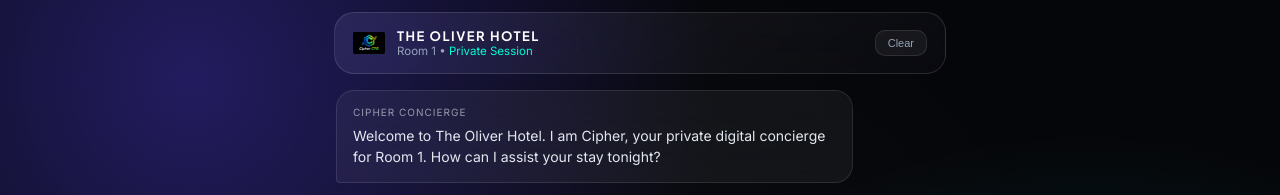
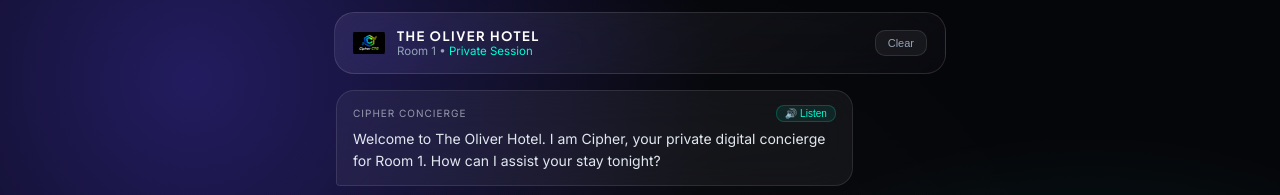
Before and after one commit to jds1985/cipher-concierge, a Next.js app: page /room/1 in a window 1280 px wide. Shown: the top 195 px of the page. Built offline with nearby package versions, Linux system fonts and the light colour scheme.

Commit message:
Update [roomId].js

```diff
--- a/pages/room/[roomId].js
+++ b/pages/room/[roomId].js
@@ -2,11 +2,10 @@
 import { useRouter } from "next/router";
 import { useState, useRef, useEffect } from "react";
 
-// Lightweight renderer: converts **bold** and *italic* into native HTML without external dependencies
+// Lightweight renderer: converts **bold** and *italic* into native HTML
 function FormattedText({ text }) {
   if (!text) return null;
 
-  // Split by bold (**...**) first
   const parts = text.split(/(\*\*[^*]+\*\*)/g);
 
   return (
@@ -20,7 +19,6 @@
           );
         }
 
-        // Handle single *italics*
         const subParts = part.split(/(\*[^*]+\*)/g);
         return subParts.map((sub, sIdx) => {
           if (sub.startsWith("*") && sub.endsWith("*")) {
@@ -51,9 +49,9 @@
   ]);
   const [input, setInput] = useState("");
   const [loading, setLoading] = useState(false);
+  const [speakingIndex, setSpeakingIndex] = useState(null);
   const messagesEndRef = useRef(null);
 
-  // Auto-scroll to bottom of chat
   const scrollToBottom = () => {
     messagesEndRef.current?.scrollIntoView({ behavior: "smooth" });
   };
@@ -62,9 +60,38 @@
     scrollToBottom();
   }, [messages, loading]);
 
+  // Voice output handler using native browser Web Speech API
+  const handleToggleVoice = (text, index) => {
+    if (typeof window === "undefined" || !("speechSynthesis" in window)) return;
+
+    if (speakingIndex === index) {
+      window.speechSynthesis.cancel();
+      setSpeakingIndex(null);
+      return;
+    }
+
+    window.speechSynthesis.cancel();
+    // Clean markdown characters out before speaking aloud
+    const cleanText = text.replace(/[*_#•|-]/g, "").trim();
+    const utterance = new SpeechSynthesisUtterance(cleanText);
+    utterance.rate = 1.0;
+    utterance.pitch = 1.0;
+
+    utterance.onend = () => setSpeakingIndex(null);
+    utterance.onerror = () => setSpeakingIndex(null);
+
+    setSpeakingIndex(index);
+    window.speechSynthesis.speak(utterance);
+  };
+
   const handleSend = async (e) => {
     e.preventDefault();
     if (!input.trim() || loading) return;
+
+    if (typeof window !== "undefined" && "speechSynthesis" in window) {
+      window.speechSynthesis.cancel();
+      setSpeakingIndex(null);
+    }
 
     const userMsg = { role: "user", content: input.trim() };
     const updatedMessages = [...messages, userMsg];
@@ -122,7 +149,7 @@
                 return newArr;
               });
             } catch {
-              // Ignore partial or non-JSON stream chunks
+              // Ignore non-JSON stream chunks
             }
           }
         }
@@ -142,6 +169,10 @@
   };
 
   const clearSession = () => {
+    if (typeof window !== "undefined" && "speechSynthesis" in window) {
+      window.speechSynthesis.cancel();
+      setSpeakingIndex(null);
+    }
     setMessages([
       {
         role: "assistant",
@@ -166,10 +197,8 @@
         />
       </Head>
 
-      {/* Layer 1: Master Dual-Radial Canvas */}
       <div className="bg-canvas" />
 
-      {/* Layer 2: Faded Logo Watermark */}
       <div className="bg-watermark">
         <img
           src="/images/cipher-cts-bg.png"
@@ -179,7 +208,6 @@
       </div>
 
       <div className="chat-viewport">
-        {/* Compact Hotel / Room Header */}
         <header className="room-header glass-panel">
           <div className="room-brand">
             <img
@@ -199,7 +227,6 @@
           </button>
         </header>
 
-        {/* Message Thread */}
         <main className="messages-area">
           {messages.map((msg, i) => (
             <div
@@ -208,8 +235,19 @@
                 msg.role === "user" ? "user-bubble" : "assistant-bubble glass-bubble"
               }`}
             >
-              <div className="bubble-sender">
-                {msg.role === "user" ? "You" : "Cipher Concierge"}
+              <div className="bubble-header-row">
+                <span className="bubble-sender">
+                  {msg.role === "user" ? "You" : "Cipher Concierge"}
+                </span>
+                {msg.role === "assistant" && msg.content && (
+                  <button
+                    onClick={() => handleToggleVoice(msg.content, i)}
+                    className="btn-voice"
+                    title={speakingIndex === i ? "Stop Audio" : "Listen to Response"}
+                  >
+                    {speakingIndex === i ? "⏹ Stop" : "🔊 Listen"}
+                  </button>
+                )}
               </div>
               <div className="bubble-text">
                 <FormattedText text={msg.content} />
@@ -227,14 +265,13 @@
           <div ref={messagesEndRef} />
         </main>
 
-        {/* Floating Input Dock */}
         <footer className="input-dock">
           <form onSubmit={handleSend} className="input-bar glass-panel">
             <input
               type="text"
               value={input}
               onChange={(e) => setInput(e.target.value)}
-              placeholder={`Ask about amenities, dining, or Knoxville...`}
+              placeholder="Ask about amenities, dining, or Knoxville..."
               disabled={loading}
               className="chat-input"
             />
@@ -321,7 +358,6 @@
           -webkit-backdrop-filter: blur(28px) saturate(140%);
         }
 
-        /* Header */
         .room-header {
           display: flex;
           justify-content: space-between;
@@ -379,7 +415,6 @@
           border-color: rgba(255, 107, 107, 0.3);
         }
 
-        /* Messages */
         .messages-area {
           flex: 1;
           overflow-y: auto;
@@ -399,12 +434,33 @@
           animation: fadeSlideUp 0.25s ease forwards;
         }
 
+        .bubble-header-row {
+          display: flex;
+          justify-content: space-between;
+          align-items: center;
+          margin-bottom: 6px;
+        }
+
         .bubble-sender {
           font-size: 10px;
           text-transform: uppercase;
           letter-spacing: 1px;
-          margin-bottom: 4px;
           opacity: 0.6;
+        }
+
+        .btn-voice {
+          background: rgba(0, 255, 213, 0.08);
+          border: 1px solid rgba(0, 255, 213, 0.2);
+          color: #00ffd5;
+          font-size: 10px;
+          padding: 2px 8px;
+          border-radius: 8px;
+          cursor: pointer;
+          transition: all 0.15s ease;
+        }
+
+        .btn-voice:hover {
+          background: rgba(0, 255, 213, 0.2);
         }
 
         .bubble-text {
@@ -444,7 +500,6 @@
           color: rgba(255, 255, 255, 0.8);
         }
 
-        /* Thinking animation */
         .thinking-indicator {
           display: inline-flex;
           align-items: center;
@@ -491,7 +546,6 @@
           }
         }
 
-        /* Input Dock */
         .input-dock {
           position: absolute;
           bottom: 0;
```
